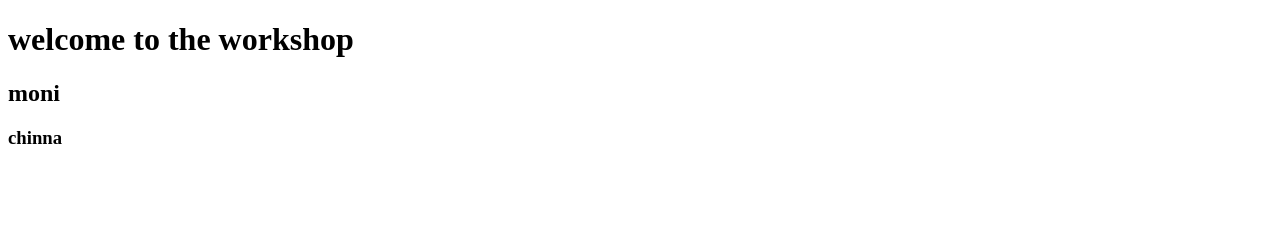
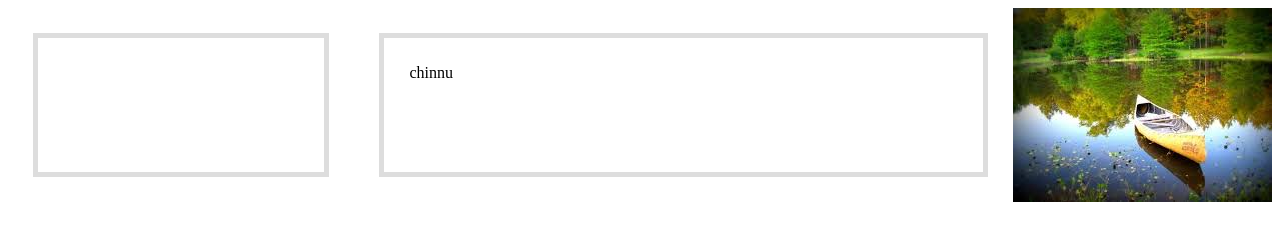
Before and after one commit to MonicaMenda1/moniresume, a plain HTML site: page index.html in a window 1280 px wide. Drawn offline with Linux system fonts and the light colour scheme.

Commit message:
committed multiple files

```diff
--- a/index.html
+++ b/index.html
@@ -3,10 +3,35 @@
   <head>
     <meta charset="utf-8">
     <title></title>
+    <style media="screen">
+    .flexParent{
+      display:flex;
+      flex-direction:row;
+      justify-content:center;
+    }
+    .child1{
+      width:30%;
+      margin:2%;
+      padding:2%;
+      border:5px solid #ddd;
+    }
+    .child2{
+      width:70%;
+      margin:2%;
+      padding:2%;
+      border:5px solid #ddd;
+    }
+    </style>
   </head>
   <body>
-    <h1>welcome to the workshop</h1>
-    <h2>moni</h2>
-    <h3>chinna</h3>
+    <div class="flexParent">
+    <div class="child1">
+
+    </div>
+    <div class="child2">chinnu</div>
+    <img src="img/image.png"alt="profile" align="center">
+    </img>
+
+  </div>
   </body>
 </html>
```
Also changed, not shown: hello.txt.txt (added), img/image.png (added).
